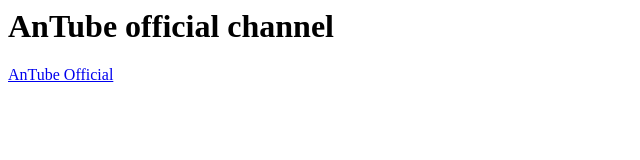
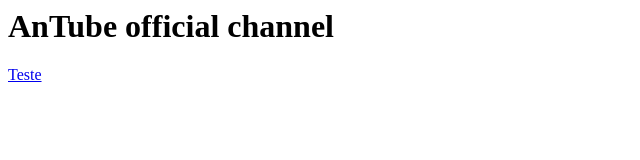
Before and after one commit to tKhlOs/AnTubeBeta, a plain HTML site: page antube/1.html in a window 1280 px wide. Shown: the whole page, without its empty margins (0-640 px from the left). Drawn offline with Linux system fonts and the light colour scheme.

Commit message:
Update 1.html

```diff
--- a/antube/1.html
+++ b/antube/1.html
@@ -1,4 +1,4 @@
 <html>
 <h1>AnTube official channel</h1>
-<a href="antube/1.html">AnTube Official</a>
+<a href="test].mp4">Teste</a>
 </html>
```
